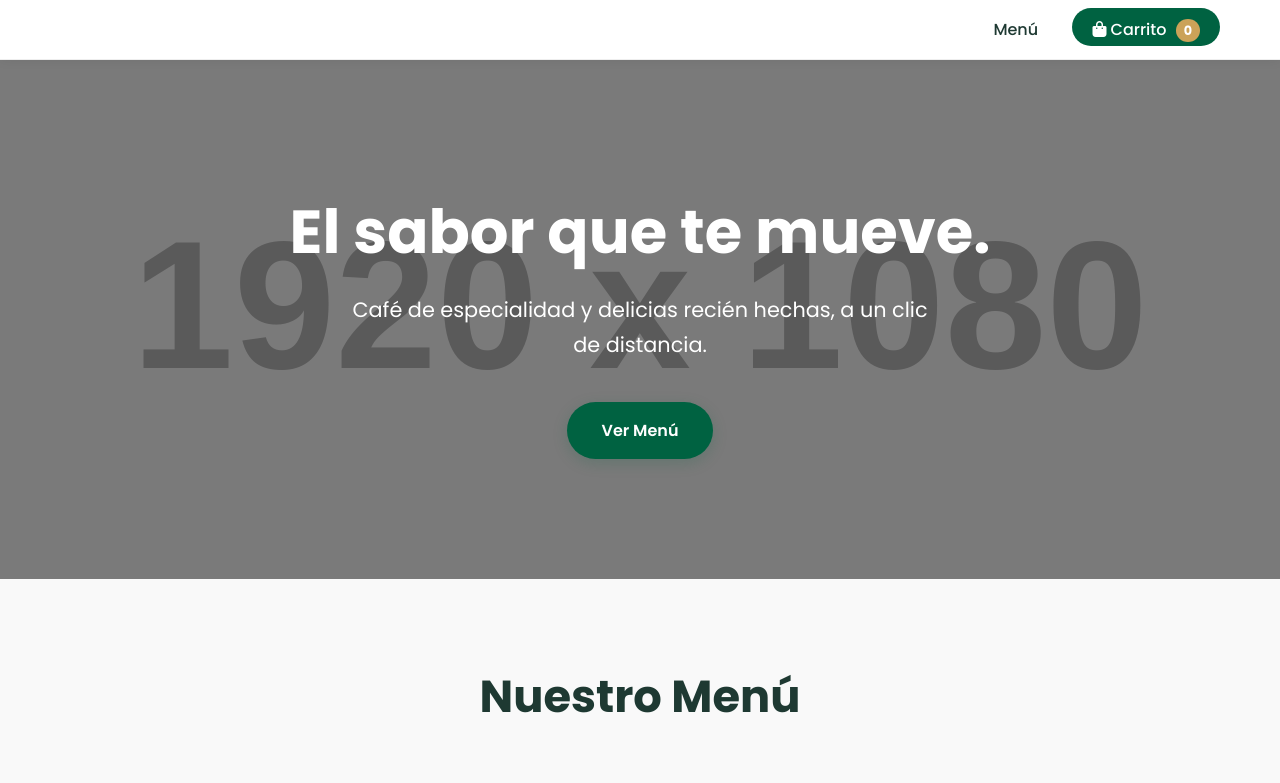
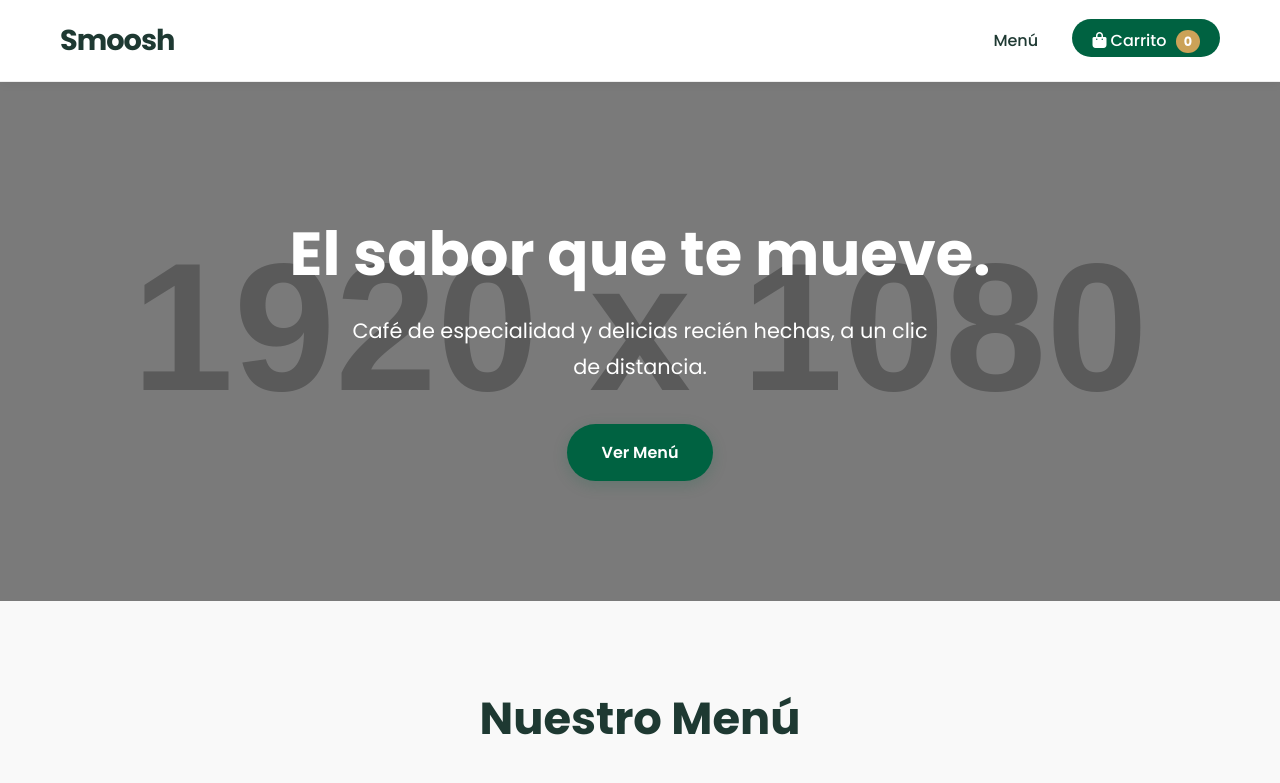
Before and after one commit to Ferretecnica/smoosh-batidos, a plain HTML site: page index.html in a window 1280 px wide. Shown: the top 783 px of the page. Drawn offline with Linux system fonts and the light colour scheme; no server answers; placeholder pictures from the web are drawn by us.

Commit message:
Update index.html

```diff
--- a/index.html
+++ b/index.html
@@ -21,7 +21,7 @@
 
     <header class="main-header">
         <div class="container">
-            <a href="./index.html" class="logo"></a>
+            <a href="./index.html" class="logo">Smoosh</a>
             <nav>
                 <a href="#menu">Menú</a>
                 <a href="./carrito.html" class="cart-link">
```
